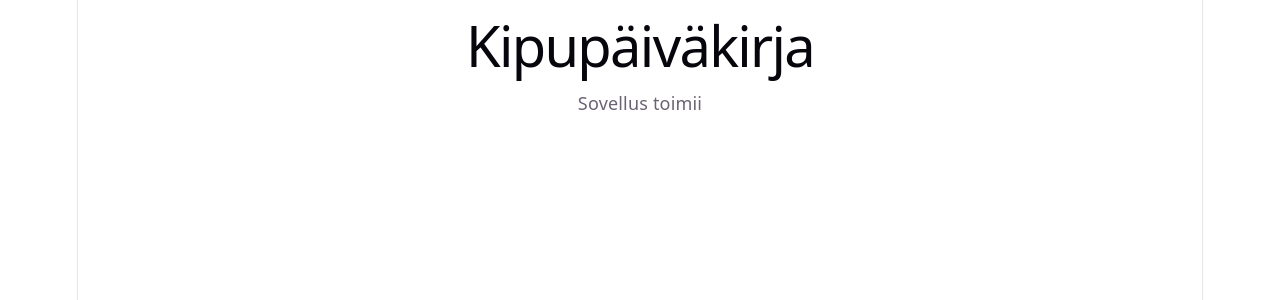
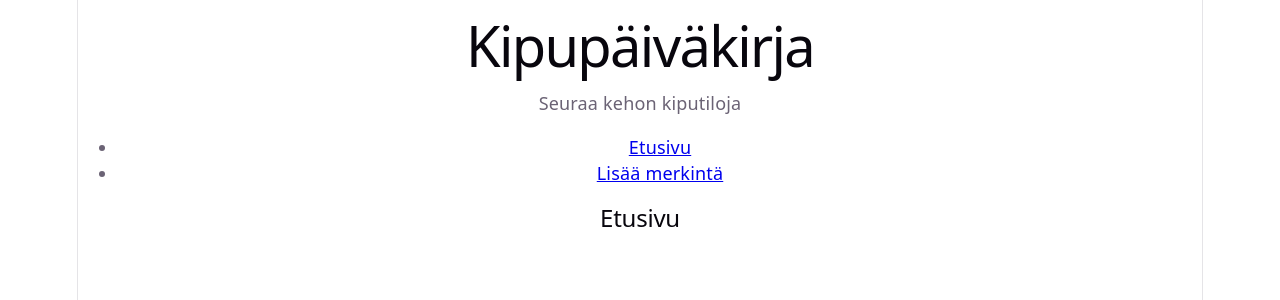
Before and after one commit to thoramm/kipukirja, a React (Vite) app: page / in a window 1280 px wide. Shown: the top 300 px of the page. Built offline with nearby package versions, Linux system fonts and the light colour scheme.

Commit message:
Sovelluksen sivujen lisäyksiä ja reititykset

```diff
--- a/src/App.jsx
+++ b/src/App.jsx
@@ -1,7 +1,7 @@
-import Home from "./pages/Home";
+import AppRouter from "./router/AppRouter";
 
 function App() {
-  return <Home />;
+  return <AppRouter />;
 }
 
 export default App;
--- /dev/null
+++ b/src/components/Header/Header.jsx
@@ -0,0 +1,10 @@
+function Header() {
+  return (
+    <header>
+      <h1>Kipupäiväkirja</h1>
+      <p>Seuraa kehon kiputiloja</p>
+    </header>
+  );
+}
+
+export default Header;
--- /dev/null
+++ b/src/components/Menu/Menu.jsx
@@ -0,0 +1,18 @@
+import { Link } from "react-router-dom";
+
+function Menu() {
+  return (
+    <nav>
+      <ul>
+        <li>
+          <Link to="/">Etusivu</Link>
+        </li>
+        <li>
+          <Link to="/add">Lisää merkintä</Link>
+        </li>
+      </ul>
+    </nav>
+  );
+}
+
+export default Menu;
--- /dev/null
+++ b/src/layout/MainLayout/MainLayout.jsx
@@ -0,0 +1,14 @@
+import Header from "../../components/Header/Header";
+import Menu from "../../components/Menu/Menu";
+
+function MainLayout({ children }) {
+  return (
+    <>
+      <Header />
+      <Menu />
+      <main>{children}</main>
+    </>
+  );
+}
+
+export default MainLayout;
--- /dev/null
+++ b/src/pages/AddEntry/AddEntry.jsx
@@ -0,0 +1,5 @@
+function AddEntry() {
+  return <h2>Lisää kipumerkintä</h2>;
+}
+
+export default AddEntry;
--- /dev/null
+++ b/src/pages/EditEntry/EditEntry.jsx
@@ -0,0 +1,5 @@
+function EditEntry() {
+  return <h2>Muokkaa merkintää</h2>;
+}
+
+export default EditEntry;
--- a/src/pages/Home.jsx
+++ /dev/null
@@ -1,10 +0,0 @@
-function Home() {
-  return (
-    <div>
-      <h1>Kipupäiväkirja</h1>
-      <p>Sovellus toimii </p>
-    </div>
-  );
-}
-
-export default Home;
--- /dev/null
+++ b/src/pages/Home/Home.jsx
@@ -0,0 +1,5 @@
+function Home() {
+  return <h2>Etusivu</h2>;
+}
+
+export default Home;
--- /dev/null
+++ b/src/pages/NotFound/NotFound.jsx
@@ -0,0 +1,5 @@
+function NotFound() {
+  return <h2>Sivua ei löydy</h2>;
+}
+
+export default NotFound;
--- /dev/null
+++ b/src/router/AppRouter.jsx
@@ -0,0 +1,25 @@
+import { BrowserRouter, Routes, Route } from "react-router-dom";
+
+import MainLayout from "../layout/MainLayout/MainLayout";
+
+import Home from "../pages/Home/Home";
+import AddEntry from "../pages/AddEntry/AddEntry";
+import EditEntry from "../pages/EditEntry/EditEntry";
+import NotFound from "../pages/NotFound/NotFound";
+
+function AppRouter() {
+  return (
+    <BrowserRouter>
+      <MainLayout>
+        <Routes>
+          <Route path="/" element={<Home />} />
+          <Route path="/add" element={<AddEntry />} />
+          <Route path="/edit/:id" element={<EditEntry />} />
+          <Route path="*" element={<NotFound />} />
+        </Routes>
+      </MainLayout>
+    </BrowserRouter>
+  );
+}
+
+export default AppRouter;
```
